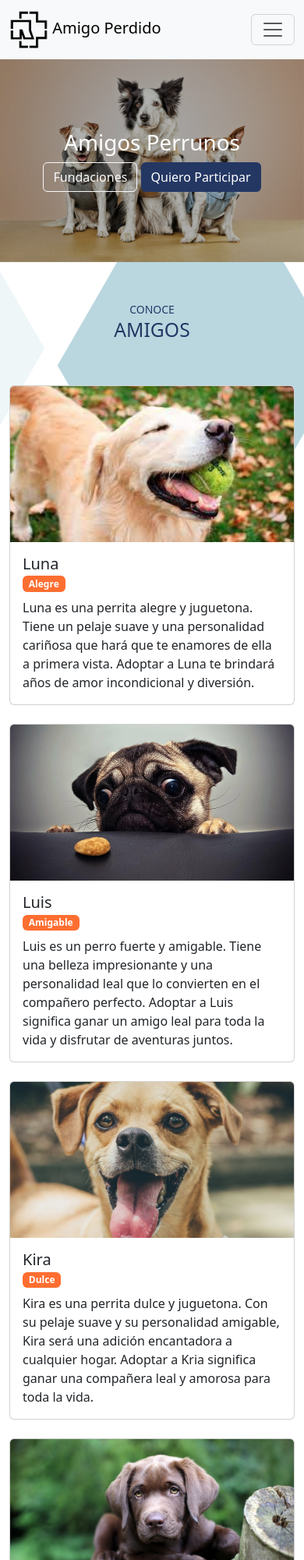
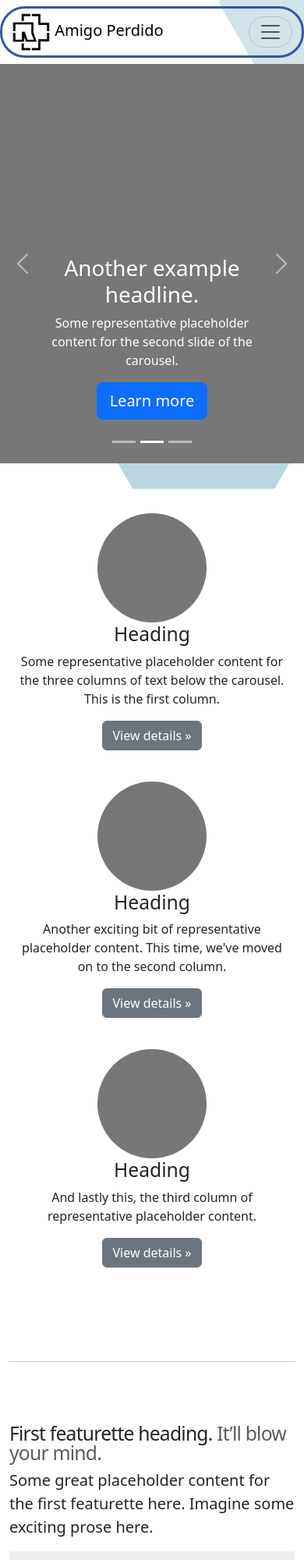
Before and after one commit to pandabitxx/Primera-Pagina-WEB, a plain HTML site: page html/noticias.html in a window 390 px wide. Shown: the top 2000 px of the page at 78% size. Drawn offline with nearby package versions, Linux system fonts and the light colour scheme.

```diff
--- a/css/styles.css
+++ b/css/styles.css
@@ -1,12 +1,16 @@
-.text-nav {
-  color: #243763 !important;
+#header .container {
+  border: #3757a1 solid;
+  border-bottom: ;
 }
-.btn-b1 {
-  background-color: #243763 !important;
-  color: white !important;
+#header .text-nav {
+  color: #243763 ;
 }
-.btn-b1:hover{
-  background-color: rgb(8 88 139) !important;
+#main .btn-b1 {
+  background-color: #243763 ;
+  color: white ;
+}
+#main .btn-b1:hover{
+  background-color: rgb(8 88 139) ;
 }
 .bg-1 {
   background-color: #FF6E31
@@ -40,10 +44,21 @@
 #carousel .overlay .row{
   height: 100%;
 }
+/* CUSTOMIZE THE SPEAKERS
+-------------------------------------------------- */
+#speakers .f1{
+  margin-top: 1rem;
+  margin-bottom: 1rem;
+}
 #speakers img {
   height: 200px;
   object-fit: cover;
 }
+/* END CUSTOMIZE THE SPEAKERS
+-------------------------------------------------- */
+
+/* CUSTOMIZE THE OTRO CONTENEDOR
+-------------------------------------------------- */
 #place-time {
   color: rgb(0, 0, 0);
   margin-left: 1rem;
@@ -54,7 +69,15 @@
   max-width: 100%;
   border-radius: 10%;
 }
-/* Inicio Nosotros */
+#place-time .btn-b1 {
+  background-color: #243763 ;
+  color: white ;
+}
+#place-time .btn-b1:hover{
+  background-color: rgb(8 88 139) ;
+}
+
+/* Inicio Pagina Nosotros */
 #nosotros img {
   max-width: 100%;
   border-radius: 5%;
@@ -93,7 +116,83 @@
   border: #3757a1 solid;
   color: black;
 }
+/* Style Noticias */
 
+/* GLOBAL STYLES
+
+/* CUSTOMIZE THE CAROUSEL
+-------------------------------------------------- */
+
+/* Carousel base class */
+#myCarousel {
+  margin-bottom: 4rem;
+}
+/* Since positioning the image, we need to help out the caption */
+/* .carousel-caption {
+bottom: 20rem;
+z-index: 10;
+} */
+
+/* Declare heights because of positioning of img element */
+#myCarousel .carousel-inner .carousel-item {
+height: 32rem;
+}
+
+
+
+
+/* MARKETING CONTENT
+-------------------------------------------------- */
+
+/* Center align the text within the three columns below the carousel */
+.marketing .col-lg-4 {
+  margin-bottom: 1.5rem;
+  text-align: center;
+}
+/* rtl:begin:ignore */
+.marketing .col-lg-4 p {
+  margin-right: .75rem;
+  margin-left: .75rem;
+}
+/* rtl:end:ignore */
+
+
+/* Featurettes
+------------------------- */
+
+.featurette-divider {
+  margin: 5rem 0; /* Space out the Bootstrap <hr> more */
+}
+
+/* Thin out the marketing headings */
+/* rtl:begin:remove */
+.featurette-heading {
+  letter-spacing: -.05rem;
+}
+
+/* rtl:end:remove */
+
+/* RESPONSIVE CSS
+-------------------------------------------------- */
+
+@media (min-width: 40em) {
+  /* Bump up size of carousel content */
+  .carousel-caption p {
+    margin-bottom: 1.25rem;
+    font-size: 1.25rem;
+    line-height: 1.4;
+  }
+
+  .featurette-heading {
+    font-size: 50px;
+  }
+}
+
+@media (min-width: 62em) {
+  .featurette-heading {
+    margin-top: 7rem;
+  }
+}
 
 #footer {
   background-color: #89C4E1;;/*Color del fondo del pie de pagina*/
--- a/html/noticias.html
+++ b/html/noticias.html
@@ -12,16 +12,19 @@
     <div id="particles-js"></div>
     <!-- Header -->
     <header>
-      <nav id="header" class="navbar navbar-expand-lg bg-body-tertiary">
-        <div class="container">
+      <nav id="header" class="navbar navbar-expand-lg ">
+        <div class="container rounded-5">
           <a class="navbar-brand" href="Index.html">
             <img src="../image/pngegg.png" alt="sitio logo"> Amigo Perdido
           </a>
-          <button class="navbar-toggler" type="button" data-bs-toggle="collapse" data-bs-target="#navbarSupportedContent" aria-controls="navbarSupportedContent" aria-expanded="false" aria-label="Toggle navigation">
+          <button class="navbar-toggler rounded-5" type="button" data-bs-toggle="collapse" data-bs-target="#navbarSupportedContent" aria-controls="navbarSupportedContent" aria-expanded="false" aria-label="Toggle navigation">
             <span class="navbar-toggler-icon" ></span>
           </button>
           <div class="collapse navbar-collapse" id="navbarSupportedContent">
             <ul class="navbar-nav ms-auto mb-2 mb-lg-0">
+              <li class="nav-item">
+                <a class="nav-link" href="Index.html" data-aos="fade-down"> Home </a>
+              </li>
               <li class="nav-item">
                 <a class="nav-link" href="about.html" data-aos="fade-down"> Nosotros</a>
               </li>
@@ -29,10 +32,10 @@
                 <a class="nav-link" href="noticias.html" data-aos="fade-down"> Noticias </a>
               </li>
               <li class="nav-item">
-                <a class="nav-link" href="fundaciones.html" data-aos="fade-down"> Fundaciones </a>
+                <a class="nav-link" href="contact.html" data-aos="fade-down"> Contacto </a>
               </li>
               <li class="nav-item">
-                <a class="nav-link text-nav" href="contact.html" data-aos="fade-down"><b>Contacto</b></a>
+                <a class="nav-link text-nav" href="fundaciones.html" data-aos="fade-down"><b> Fundaciones </b></a>
               </li>
             </ul>
           </div>
@@ -42,154 +45,130 @@
     <!-- Header -->
 
     <!-- Main -->
-    <main id="main">
-      <div id="carousel" class="carousel slide" data-bs-ride="carousel" data-bs-pause=“false”>
+    <main>
+      <div id="myCarousel" class="carousel slide" data-bs-ride="carousel">
+        <div class="carousel-indicators">
+          <button type="button" data-bs-target="#myCarousel" data-bs-slide-to="0" class="active" aria-current="true" aria-label="Slide 1"></button>
+          <button type="button" data-bs-target="#myCarousel" data-bs-slide-to="1" aria-label="Slide 2"></button>
+          <button type="button" data-bs-target="#myCarousel" data-bs-slide-to="2" aria-label="Slide 3"></button>
+        </div>
         <div class="carousel-inner">
           <div class="carousel-item active">
-            <img src="../image/image0.jpg" class="d-block w-100" alt="...">
-            <div class="carousel-caption d-none d-md-block"></div>
-          </div>
-          <div class="carousel-item">
-            <img src="../image/image1.jpg" class="d-block w-100" alt="...">
-            <div class="carousel-caption d-none d-md-block"></div>
-          </div>
-          <div class="carousel-item">
-            <img src="../image/image5.jpg" class="d-block w-100" alt="...">
-            <div class="carousel-caption d-none d-md-block"></div>
-          </div>
-          <div class="overlay">
-          <div class="container">
-            <div class="row align-items-center">
-              <div class="col-md-5 text-center text-md-start">
-                <h1 data-aos="fade-left">Amigos Perrunos</h1>
-                <p class="d-none d-md-block" data-aos="fade-left">
-                  Encuentra tu mascota entre miles de
-                  amigos que buscan un hogar.
-                </p>
-                <button type="button" class="btn btn-outline-light" data-aos="fade-left">Fundaciones</button>
-                <a href="fundaciones.html" class="btn btn-b1" data-aos="fade-left">Quiero Participar</a>
+            <svg class="bd-placeholder-img" width="100%" height="100%" xmlns="http://www.w3.org/2000/svg" aria-hidden="true" preserveAspectRatio="xMidYMid slice" focusable="false"><rect width="100%" height="100%" fill="#777"/></svg>
+            <div class="container">
+              <div class="carousel-caption text-start">
+                <h1>Example headline.</h1>
+                <p>Some representative placeholder content for the first slide of the carousel.</p>
+                <p><a class="btn btn-lg btn-primary" href="#">Sign up today</a></p>
               </div>
             </div>
           </div>
-          </div>
-        </div>
-      </div>
-    </main>
-    <!-- /Main -->
-    <!-- Speakers -->
-    <section id="speakers" data-aos="fade-up class=">
-      <div class="container">
-        <div class="row mb-5 mt-5">
-          <div class="col text-center text-uppercase" style="color: #243763;">
-            <small data-aos="fade-down">Conoce</small>
-            <h2 data-aos="fade-down">Amigos</h2>
-          </div>
-        </div>
-        <div class="row ">
-          <div class="col-lg-4 col-md-6 mb-4">
-            <div class="card">
-              <img src="../image/image4.jpg" class="card-img-top" alt="...">
-              <div class="card-body">
-                <h5 class="card-title mb-0">Luna</h5>
-                <div class="badges mb-2">
-                  <span class="badge bg-1">Alegre</span>
-                </div>
-                <p class="card-text">
-                  Luna es una perrita alegre y juguetona. Tiene un pelaje
-                   suave y una personalidad cariñosa que hará que te enamores
-                    de ella a primera vista. Adoptar a Luna te brindará años
-                    de amor incondicional y diversión.
-                </p>
+          <div class="carousel-item">
+            <svg class="bd-placeholder-img" width="100%" height="100%" xmlns="http://www.w3.org/2000/svg" aria-hidden="true" preserveAspectRatio="xMidYMid slice" focusable="false"><rect width="100%" height="100%" fill="#777"/></svg>
+            <div class="container">
+              <div class="carousel-caption">
+                <h1>Another example headline.</h1>
+                <p>Some representative placeholder content for the second slide of the carousel.</p>
+                <p><a class="btn btn-lg btn-primary" href="#">Learn more</a></p>
               </div>
             </div>
           </div>
-          <div class="col-lg-4 col-md-6 mb-4">
-            <div class="card">
-              <img src="../image/image3.jpg" class="card-img-top" alt="...">
-              <div class="card-body">
-                <h5 class="card-title mb-0">Luis</h5>
-                <div class="badges mb-2">
-                  <span class="badge bg-1">Amigable</span>
-                </div>
-                <p class="card-text">
-                  Luis es un perro fuerte y amigable. Tiene una belleza
-                  impresionante y una personalidad leal que lo convierten
-                  en el compañero perfecto. Adoptar a Luis significa ganar
-                  un amigo leal para toda la vida y disfrutar de aventuras
-                  juntos.
-                </p>
-              </div>
-            </div>
-          </div>
-          <div class="col-lg-4 col-md-6 mb-4">
-            <div class="card">
-              <img src="../image/image6.jpg" class="card-img-top" alt="...">
-              <div class="card-body">
-                <h5 class="card-title mb-0">Kira</h5>
-                <div class="badges mb-2">
-                  <span class="badge bg-1">Dulce</span>
-                </div>
-                <p class="card-text">
-                  Kira es una perrita dulce y juguetona. Con su
-                  pelaje suave y su personalidad amigable, Kira será
-                  una adición encantadora a cualquier hogar. Adoptar a Kria
-                  significa ganar una compañera leal y amorosa para toda la
-                  vida.
-                </p>
-              </div>
-            </div>
-          </div>
-          <div class="col-lg-4 col-md-6 mb-4">
-            <div class="card">
-              <img src="../image/image2.jpg" class="card-img-top" alt="...">
-              <div class="card-body">
-                <h5 class="card-title mb-0">Paco</h5>
-                <div class="badges mb-2">
-                  <span class="badge bg-1">Juguetón</span>
-                </div>
-                <p class="card-text">
-                  Paco es un perro juguetón y cariñoso. Tiene un pelaje
-                  suave y una personalidad amigable que lo convierten en
-                  el compañero ideal para cualquier hogar. Adoptar a
-                  Paco significa obtener un amigo fiel y un compañero de
-                  vida lleno de alegría.
-                </p>
+          <div class="carousel-item">
+            <svg class="bd-placeholder-img" width="100%" height="100%" xmlns="http://www.w3.org/2000/svg" aria-hidden="true" preserveAspectRatio="xMidYMid slice" focusable="false"><rect width="100%" height="100%" fill="#777"/></svg>
+            <div class="container">
+              <div class="carousel-caption text-end">
+                <h1>One more for good measure.</h1>
+                <p>Some representative placeholder content for the third slide of this carousel.</p>
+                <p><a class="btn btn-lg btn-primary" href="#">Browse gallery</a></p>
               </div>
             </div>
           </div>
         </div>
+        <button class="carousel-control-prev" type="button" data-bs-target="#myCarousel" data-bs-slide="prev">
+          <span class="carousel-control-prev-icon" aria-hidden="true"></span>
+          <span class="visually-hidden">Previous</span>
+        </button>
+        <button class="carousel-control-next" type="button" data-bs-target="#myCarousel" data-bs-slide="next">
+          <span class="carousel-control-next-icon" aria-hidden="true"></span>
+          <span class="visually-hidden">Next</span>
+        </button>
       </div>
-    </section>
-    <!-- /Speakers -->
 
-    <!-- otro contenedor -->
-    <section id="place-time" class="mt-2">
-      <div class="container">
-        <div class="row justify-content-md-center">
-          <div class="col-12 col-lg-6 ps-0 pe-0">
-            <img data-aos="fade-up" src="../image/adp.jpg" alt="">
+
+      <!-- Marketing messaging and featurettes
+      ================================================== -->
+      <!-- Wrap the rest of the page in another container to center all the content. -->
+
+      <div class="container marketing">
+
+        <!-- Three columns of text below the carousel -->
+        <div class="row">
+          <div class="col-lg-4">
+            <svg class="bd-placeholder-img rounded-circle" width="140" height="140" xmlns="http://www.w3.org/2000/svg" role="img" aria-label="Placeholder: 140x140" preserveAspectRatio="xMidYMid slice" focusable="false"><title>Placeholder</title><rect width="100%" height="100%" fill="#777"/><text x="50%" y="50%" fill="#777" dy=".3em">140x140</text></svg>
+            <h2 class="fw-normal">Heading</h2>
+            <p>Some representative placeholder content for the three columns of text below the carousel. This is the first column.</p>
+            <p><a class="btn btn-secondary" href="#">View details &raquo;</a></p>
+          </div><!-- /.col-lg-4 -->
+          <div class="col-lg-4">
+            <svg class="bd-placeholder-img rounded-circle" width="140" height="140" xmlns="http://www.w3.org/2000/svg" role="img" aria-label="Placeholder: 140x140" preserveAspectRatio="xMidYMid slice" focusable="false"><title>Placeholder</title><rect width="100%" height="100%" fill="#777"/><text x="50%" y="50%" fill="#777" dy=".3em">140x140</text></svg>
+            <h2 class="fw-normal">Heading</h2>
+            <p>Another exciting bit of representative placeholder content. This time, we've moved on to the second column.</p>
+            <p><a class="btn btn-secondary" href="#">View details &raquo;</a></p>
+          </div><!-- /.col-lg-4 -->
+          <div class="col-lg-4">
+            <svg class="bd-placeholder-img rounded-circle" width="140" height="140" xmlns="http://www.w3.org/2000/svg" role="img" aria-label="Placeholder: 140x140" preserveAspectRatio="xMidYMid slice" focusable="false"><title>Placeholder</title><rect width="100%" height="100%" fill="#777"/><text x="50%" y="50%" fill="#777" dy=".3em">140x140</text></svg>
+            <h2 class="fw-normal">Heading</h2>
+            <p>And lastly this, the third column of representative placeholder content.</p>
+            <p><a class="btn btn-secondary" href="#">View details &raquo;</a></p>
+          </div><!-- /.col-lg-4 -->
+        </div><!-- /.row -->
+
+
+        <!-- START THE FEATURETTES -->
+
+        <hr class="featurette-divider">
+
+        <div class="row featurette">
+          <div class="col-md-7">
+            <h2 class="featurette-heading fw-normal lh-1">First featurette heading. <span class="text-muted">It’ll blow your mind.</span></h2>
+            <p class="lead">Some great placeholder content for the first featurette here. Imagine some exciting prose here.</p>
           </div>
-          <div class="col-12 col-lg-6 pt-3 pe-4 ps-4">
-            <h2 data-aos="fade-down">3 de Marzo</h2>
-            <h2 data-aos="fade-down">Jornadas de Adopción</h2>
-            <p data-aos="fade-left" class="pb-3">
-              La jornada de adopción de perros de marzo es una oportunidad
-              única para encontrar a tu nuevo mejor amigo. En este evento,
-              podrás conocer a una gran variedad de perros de diferentes
-              personalidades, todos buscando un hogar amoroso. Los voluntarios
-              estarán allí para ayudarte a encontrar el perro perfecto para ti
-              y para responder a cualquier pregunta que puedas tener. Además,
-              se llevarán a cabo actividades divertidas y se brindará información
-              sobre la responsabilidad de tener un perro.
-            </p>
-            <div class="d-grid gap-2 d-md-block">
-              <a href="noticias.html" class="btn btn-b1" data-aos="fade-left">Quiero Participar</a>
-            </div>
+          <div class="col-md-5">
+            <svg class="bd-placeholder-img bd-placeholder-img-lg featurette-image img-fluid mx-auto" width="500" height="500" xmlns="http://www.w3.org/2000/svg" role="img" aria-label="Placeholder: 500x500" preserveAspectRatio="xMidYMid slice" focusable="false"><title>Placeholder</title><rect width="100%" height="100%" fill="#eee"/><text x="50%" y="50%" fill="#aaa" dy=".3em">500x500</text></svg>
           </div>
         </div>
-      </div>
-    </section>
-    <!-- /otro contenedor -->
+
+        <hr class="featurette-divider">
+
+        <div class="row featurette">
+          <div class="col-md-7 order-md-2">
+            <h2 class="featurette-heading fw-normal lh-1">Oh yeah, it’s that good. <span class="text-muted">See for yourself.</span></h2>
+            <p class="lead">Another featurette? Of course. More placeholder content here to give you an idea of how this layout would work with some actual real-world content in place.</p>
+          </div>
+          <div class="col-md-5 order-md-1">
+            <svg class="bd-placeholder-img bd-placeholder-img-lg featurette-image img-fluid mx-auto" width="500" height="500" xmlns="http://www.w3.org/2000/svg" role="img" aria-label="Placeholder: 500x500" preserveAspectRatio="xMidYMid slice" focusable="false"><title>Placeholder</title><rect width="100%" height="100%" fill="#eee"/><text x="50%" y="50%" fill="#aaa" dy=".3em">500x500</text></svg>
+          </div>
+        </div>
+
+        <hr class="featurette-divider">
+
+        <div class="row featurette">
+          <div class="col-md-7">
+            <h2 class="featurette-heading fw-normal lh-1">And lastly, this one. <span class="text-muted">Checkmate.</span></h2>
+            <p class="lead">And yes, this is the last block of representative placeholder content. Again, not really intended to be actually read, simply here to give you a better view of what this would look like with some actual content. Your content.</p>
+          </div>
+          <div class="col-md-5">
+            <svg class="bd-placeholder-img bd-placeholder-img-lg featurette-image img-fluid mx-auto" width="500" height="500" xmlns="http://www.w3.org/2000/svg" role="img" aria-label="Placeholder: 500x500" preserveAspectRatio="xMidYMid slice" focusable="false"><title>Placeholder</title><rect width="100%" height="100%" fill="#eee"/><text x="50%" y="50%" fill="#aaa" dy=".3em">500x500</text></svg>
+          </div>
+        </div>
+
+        <hr class="featurette-divider">
+
+        <!-- /END THE FEATURETTES -->
+
+      </div><!-- /.container -->
+    </main>
+    <!-- /main -->
 
     <!-- Inicio del Footer -->
     <footer id="footer">
```
Also changed, not shown: html/Index.html (+16 -10 lines), html/about.html (+13 -10 lines), html/contact.html (+8 -5 lines), html/fundaciones.html (+8 -5 lines).
